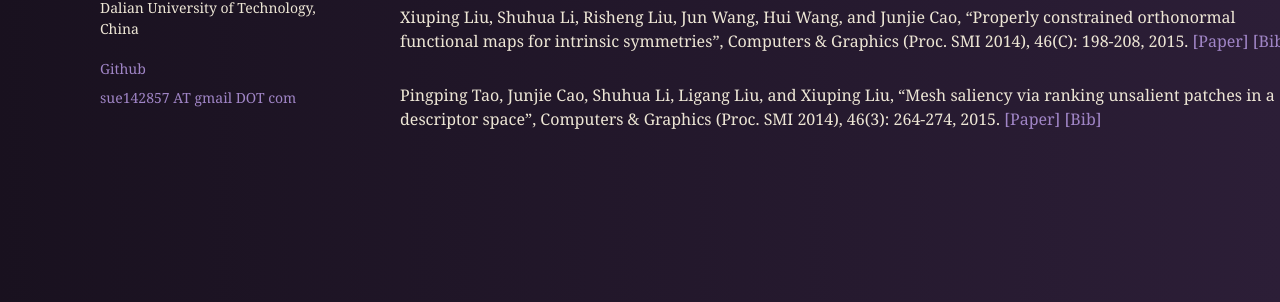
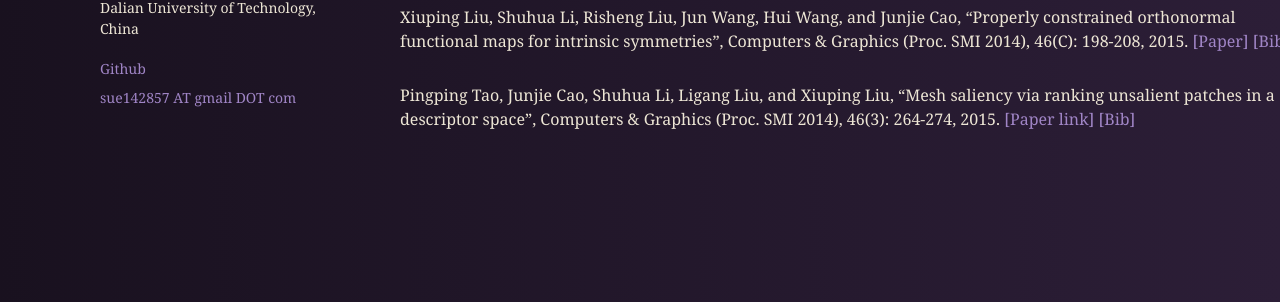
Before and after one commit to sergiokopplin/violet, a Jekyll site: the page built from index.html, in a window 1280 px wide. Shown: the part 393-695 px from the top of the page. Built offline with Jekyll 4.4.1, drawn with Linux system fonts in a browser that asks for light colours.

Commit message:
Update index.html

```diff
--- a/index.html
+++ b/index.html
@@ -50,7 +50,7 @@
 
   <p>
     Pingping Tao, Junjie Cao, Shuhua Li, Ligang Liu, and Xiuping Liu, “Mesh saliency via ranking unsalient patches in a descriptor space”, Computers & Graphics (Proc. SMI 2014), 46(3): 264-274, 2015.
-    <a href="./doc/paper_riot18.pdf">[Paper]</a>
+    <a href="https://www.sciencedirect.com/science/article/pii/S0097849314001113">[Paper link]</a>
     <a href="./doc/riot_bib18.txt">[Bib]</a>
   </p>
 
```
